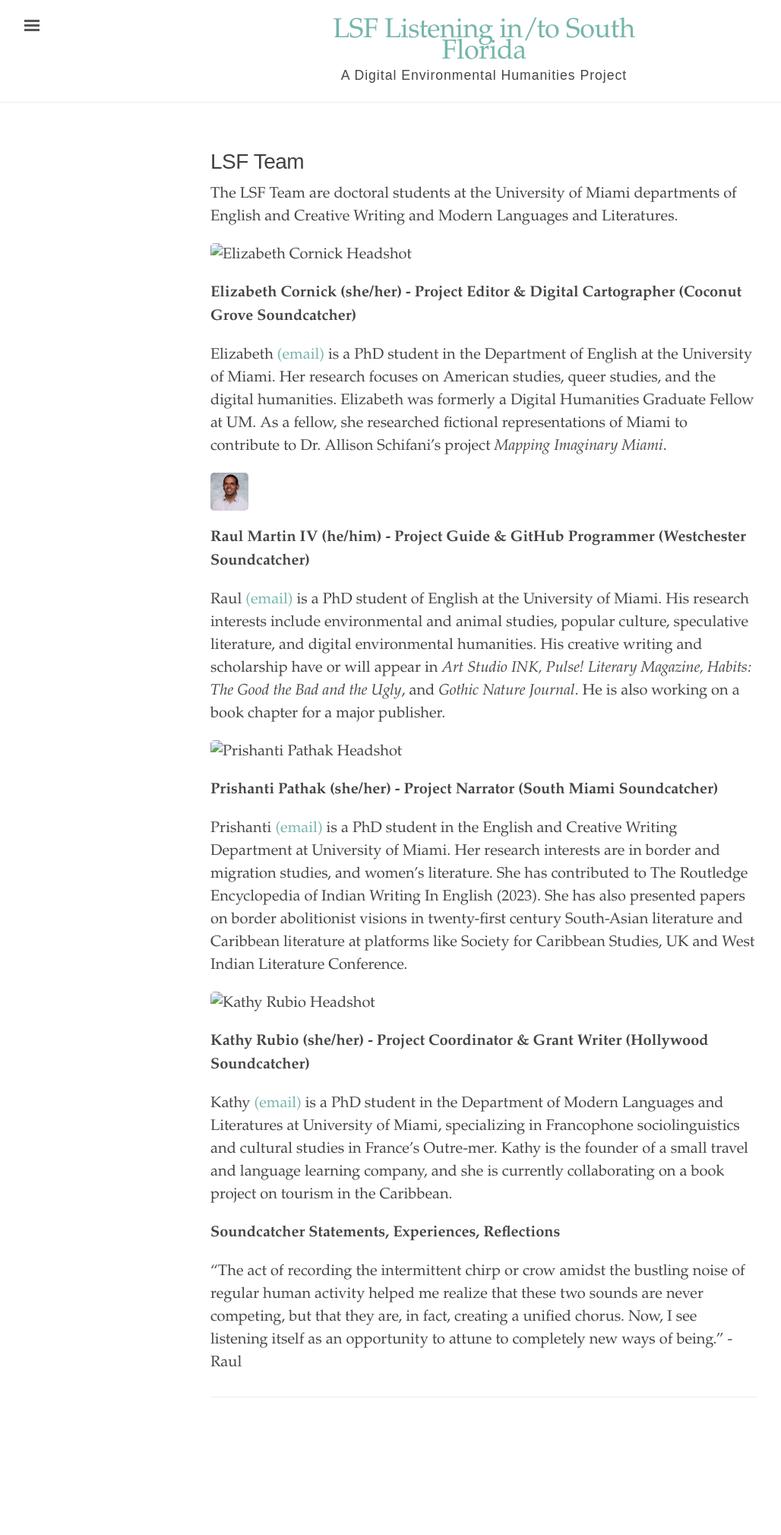
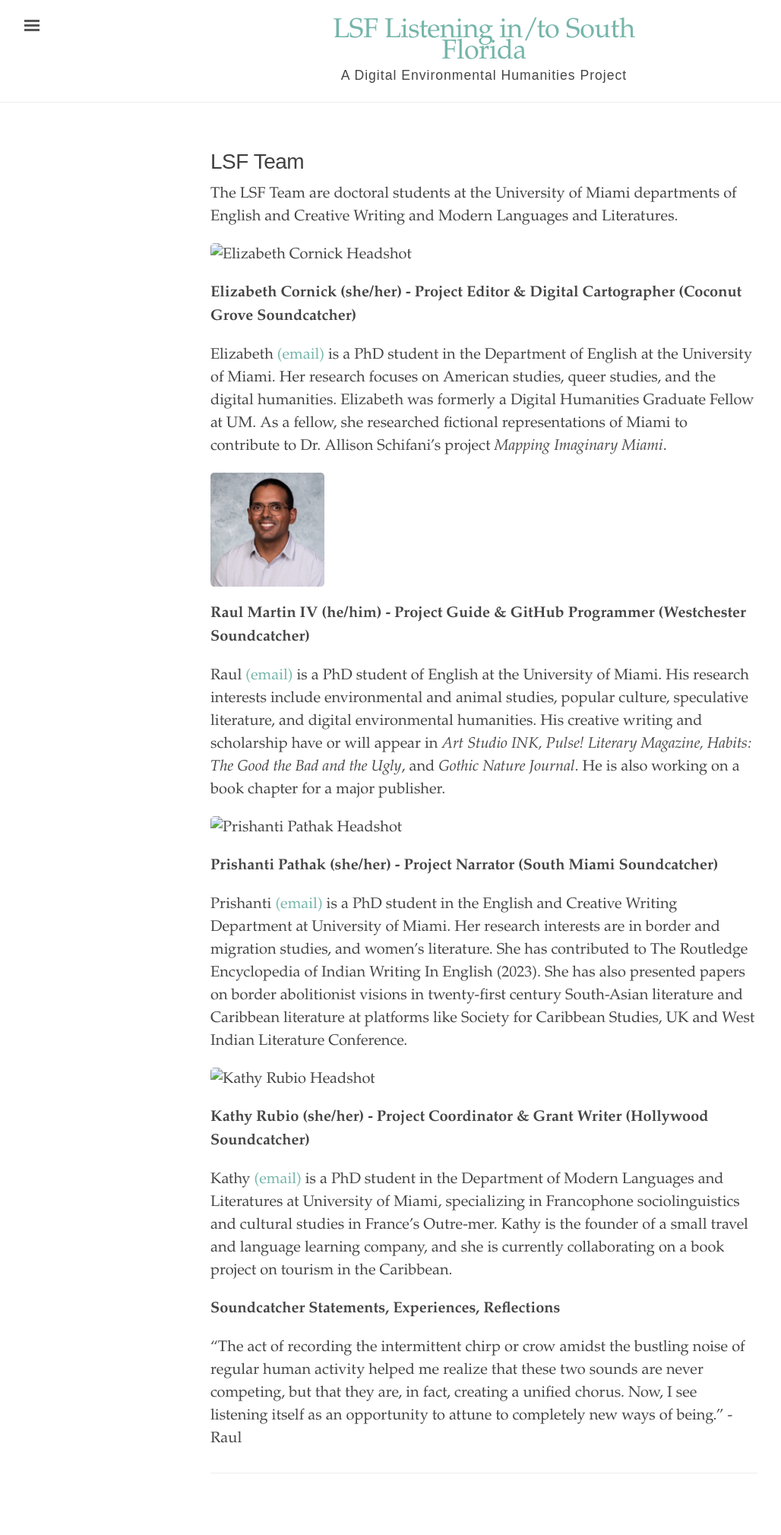
Before and after one commit to rm4-25/lsf_3, a Jekyll site: the page built from LSF Team.md, in a window 1280 px wide. Shown: the whole page at 76% size, without its empty margins (3-1031 px from the left). Built offline with Jekyll 4.4.1, drawn with Linux system fonts in a browser that asks for light colours; before the commit the page ends 1920 px from its top, so only the background shows below that.

Commit message:
Update LSF Team.md

```diff
--- a/LSF Team.md
+++ b/LSF Team.md
@@ -12,7 +12,7 @@
 
 Elizabeth [(email)](mailto:emc988@miami.edu) is a PhD student in the Department of English at the University of Miami. Her research focuses on American studies, queer studies, and the digital humanities. Elizabeth was formerly a Digital Humanities Graduate Fellow at UM. As a fellow, she researched fictional representations of Miami to contribute to Dr. Allison Schifani’s project _Mapping Imaginary Miami_.
 
-<img src="https://github.com/rm4-25/lsf_3/blob/main/assets/Raul_Headshot_2024.jpeg?raw=true" width="50" height="50">
+<img src="https://github.com/rm4-25/lsf_3/blob/main/assets/Raul_Headshot_2024.jpeg?raw=true" width="150" height="150">
 
 **Raul Martin IV (he/him) - Project Guide & GitHub Programmer (Westchester Soundcatcher)**
 
```
